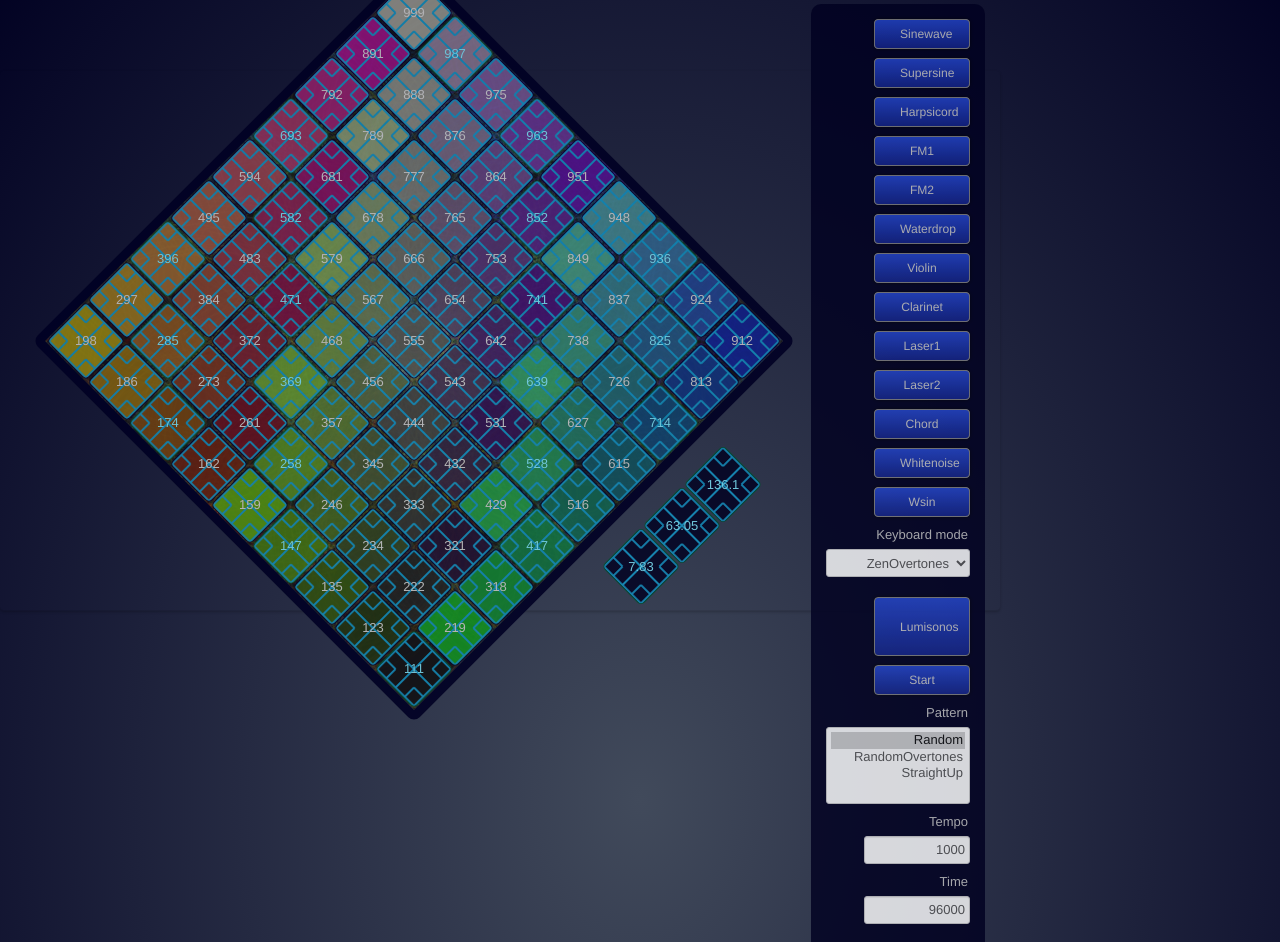
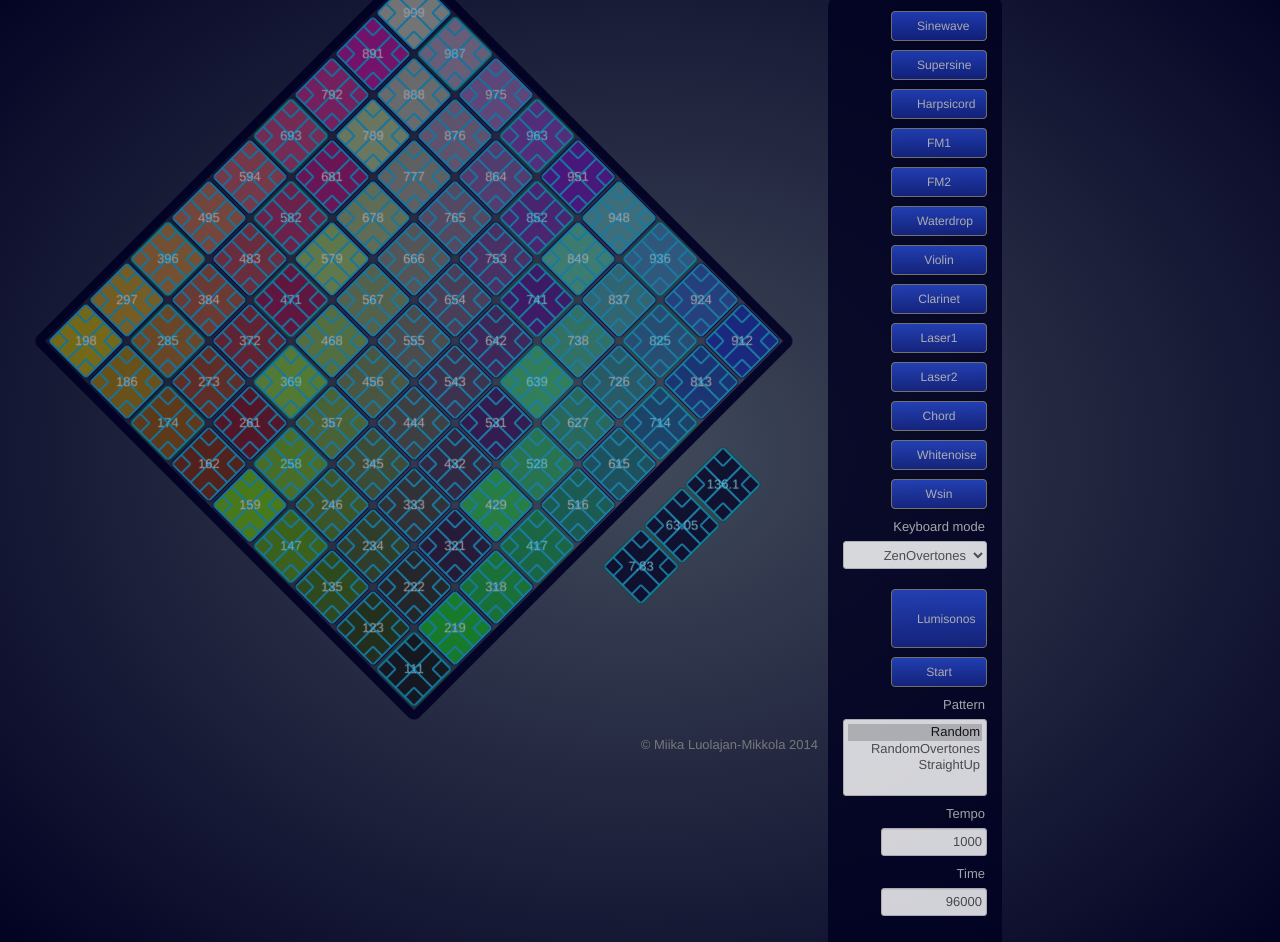
Before and after one commit to miikaluolajanmikkola/ascensionsynth, a plain HTML site: page index.html in a window 1280 px wide. Shown: the part 49-991 px from the top of the page. Drawn offline with Linux system fonts and the light colour scheme.

Commit message:
Minor layout fix

```diff
--- a/css/ascensionsynth.css
+++ b/css/ascensionsynth.css
@@ -99,16 +99,16 @@ ul li { list-style-type: none; }
 .clear { clear: both; }
 
 #solfeggio_main {
-	width: 1000px;
+	width: 1002px;
 	margin: 0; padding: 0;
-	/*height: 1000px;*/
 
+	opacity: 0.9;
 	/*
 	background-image: url('../images/treeoflife.png');
 	background-repeat: no-repeat;
 	background-position: 65px -442px;
 	*/
-	opacity: 0.9;
+
 	/*
 	background-image: url('../images/head.png');
 	background-repeat: no-repeat;
@@ -127,11 +127,11 @@ ul li { list-style-type: none; }
 
 	/*width: 816px;  sq(64^2)x2)*9 */
 	/*width: 580px; /* 64*9 */
-	/*background-image: url('../images/geokone_export.png');*/
-	background-image: url('../images/ds2.png');
+	/*background-image: url('../images/geokone_export.png');
+	background-image: url('../images/ds2.png');*/
 	background-position: -28px -28px;
 	opacity: 1;
-
+	float:left;
 	width: 522px;
 	height: 522px;
 
@@ -158,7 +158,7 @@ ul li { list-style-type: none; }
 	background-repeat: no-repeat;
 	background-attachment: fixed;
 	*/
-	opacity: 0.9;
+	opacity: 0.8;
 
 	-webkit-border-radius:5px;
 	-moz-border-radius:5px;
@@ -235,8 +235,8 @@ ul li { list-style-type: none; }
 	float: right;
 
 	text-align: right;
-	position: relative;
-	top: -682px; right: 15px;
+	/*position: relative;
+	top: -682px; right: 15px;*/
 	background-color: #010122;
 	padding: 15px;
 
@@ -320,7 +320,11 @@ box-shadow: 0 0 1px rgba(0,0,0, .75);
 	opacity: 0.8;
 }
 
-
+#copyright {
+	color: #818181;
+	float: right;
+	margin: 50px 10px;
+}
 
 
 
--- a/index.html
+++ b/index.html
@@ -29,7 +29,7 @@
 			<div id="seqSelector"></div>
 		</form>
 	</div>
-	<div id="waveTableDesigner"></div>
+	<div id="copyright">© Miika Luolajan-Mikkola 2014</div>
 </div>
 </body>
 </html>
--- a/js/ascensionsynth.js
+++ b/js/ascensionsynth.js
@@ -23,7 +23,7 @@ var seqStepLengthDefault = 8;
 
 var  PI=Math.PI,
      pi=Math.PI,
-     phi = 1.61803398874989484820458683436563 //32digits
+     phi = 1.61803398874989484820458683436563
     abs=Math.abs,
     sin=Math.sin,
    asin=Math.asin,
@@ -168,7 +168,8 @@ function playTone(freq) {
 
 /* * * ** *** *****  BEGIN UI  ***** *** ** * * */
 /**
- * Create Sacred Grid to HTML
+ * Grid layout to HTML
+ *
  * @param return String html
  */
 function createSacredGridLayout() {
@@ -229,10 +230,7 @@ function createSacredGridLayout() {
 
 
 /* * ** *** *****  Control functions, is there a better way to do these?  ***** *** ** * */
-/**
- * Write to #waveSelector
- * @type {String}
- */
+
 function prepareWaveSelector() {
 
 	var active = '';
@@ -249,9 +247,6 @@ function prepareWaveSelector() {
 	return markup;
 }
 
-/**
- * Write to #keyboardSelector
- */
 function prepareKbSelector() {
 
 	var selected = '';
@@ -271,9 +266,6 @@ function prepareKbSelector() {
 	return markup;
 }
 
-/**
- * Write to #sequenceSelector
- */
 function prepareSeqSelector() {
 
 	var selected = '';
@@ -375,9 +367,6 @@ $(document).ready(function () {
 		}
 	});
 
-	/**
-	 * Wave Button
-	 */
 	$('#waveSelector .ctrl_button').on('click', function() {
 
 		createWaveGrid(this.id);
@@ -457,4 +446,6 @@ $(document).ready(function () {
 		}
 
 	}, interval_length);
+
+
 });
```
